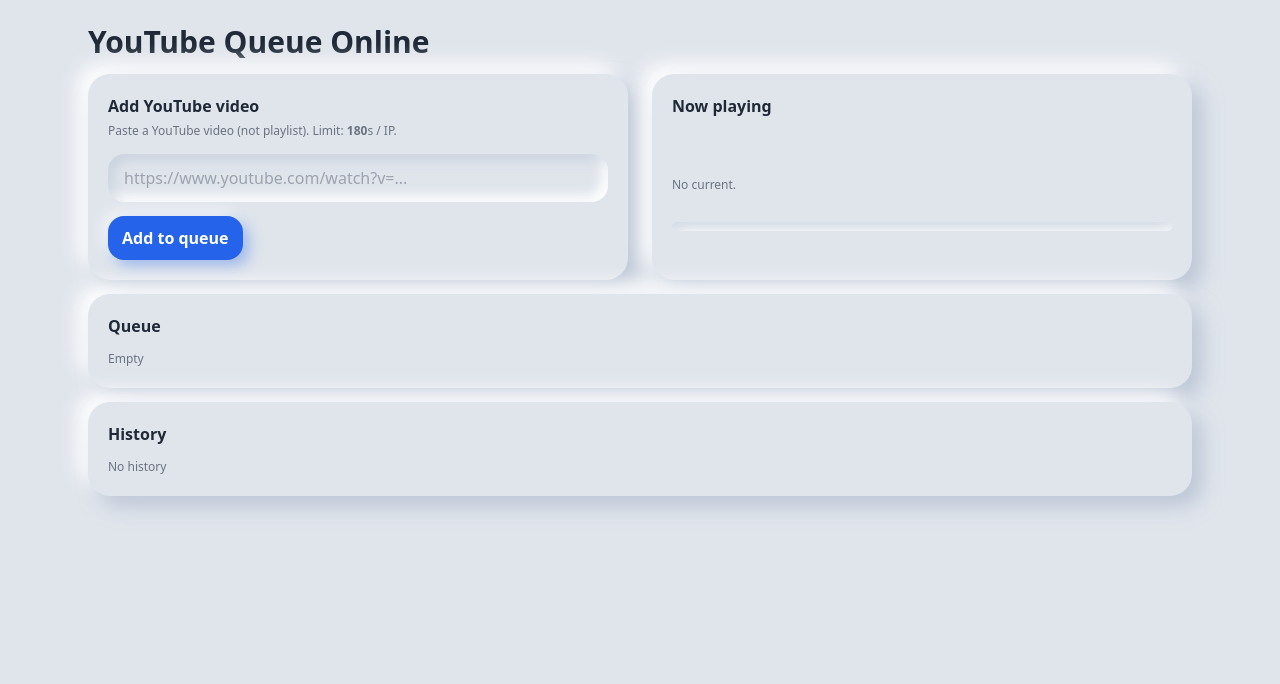
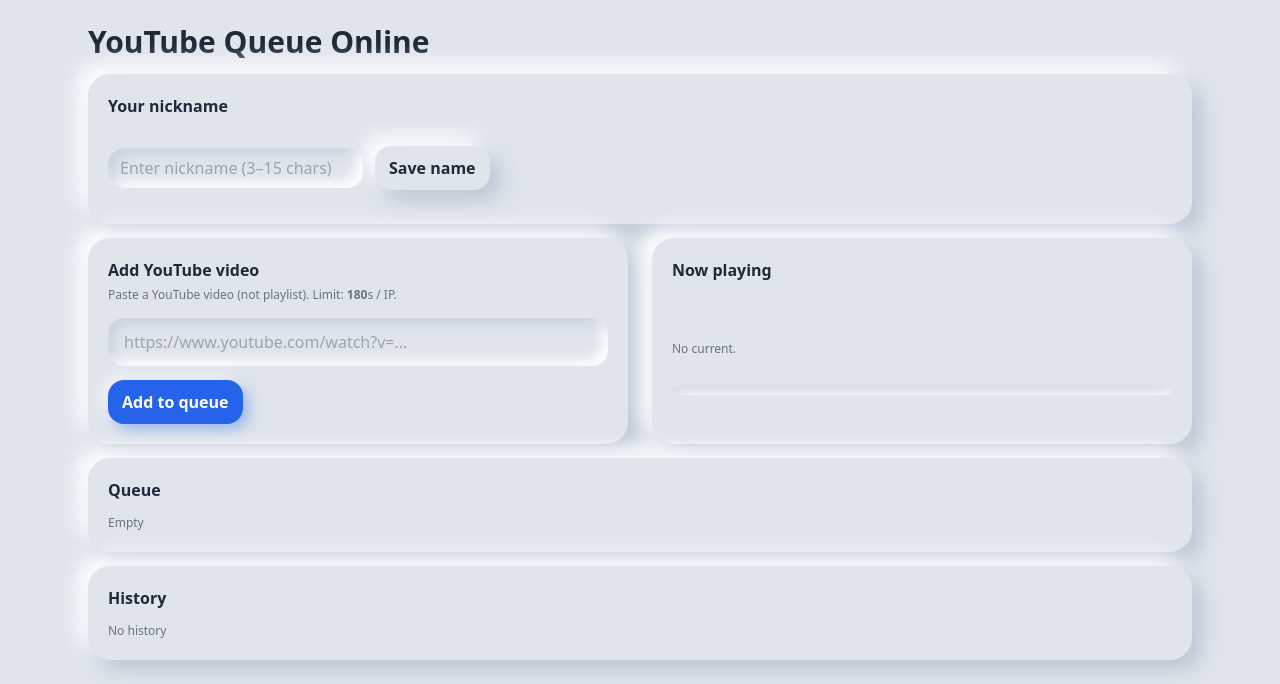
Before and after one commit to DuongDao24/youtube-queue, a Flask app: page /user in a window 1280 px wide. Shown: the top 684 px of the page. Run offline with Flask 3, Linux system fonts and the light colour scheme; data that the repository does not hold is empty; some libraries are stand-ins or nearby versions.

Commit message:
Update user.html

```diff
--- a/templates/user.html
+++ b/templates/user.html
@@ -24,6 +24,19 @@
       {% endif %}
       <h1 class="text-3xl font-bold">{{ app_title }}</h1>
     </div>
+
+      <!-- Nickname box -->
+      <div class="neu-card section stack">
+        <h2 class="font-semibold">Your nickname</h2>
+
+        <div id="nickInfo" class="small"></div>
+
+        <form id="nickForm" class="flex items-center gap-3">
+          <input id="nickInput" class="neu-inset px-3 py-2" placeholder="Enter nickname (3–15 chars)" maxlength="15" required>
+          <button id="nickSave" class="neu-btn">Save name</button>
+        </form>
+        <div id="nickMsg" class="small"></div>
+      </div>
 
     <div class="grid grid-cols-1 md:grid-cols-2 gap-6">
       <!-- Add form -->
```
